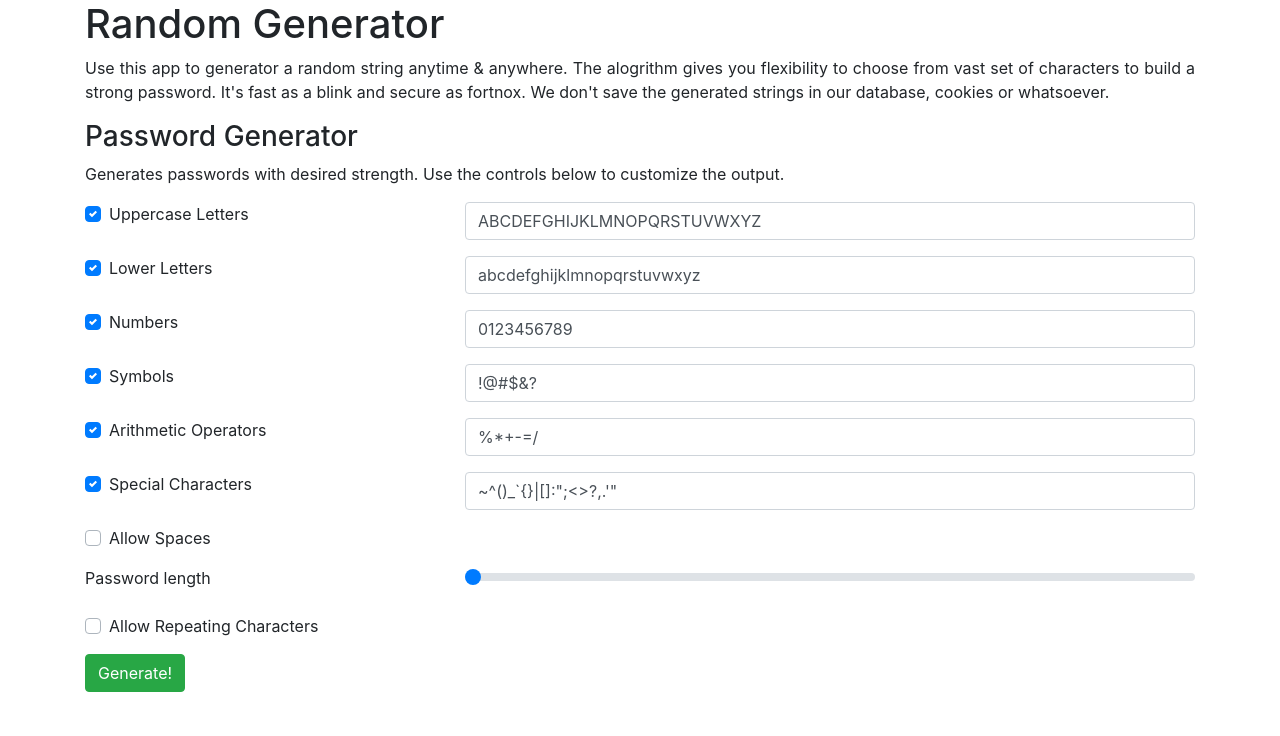
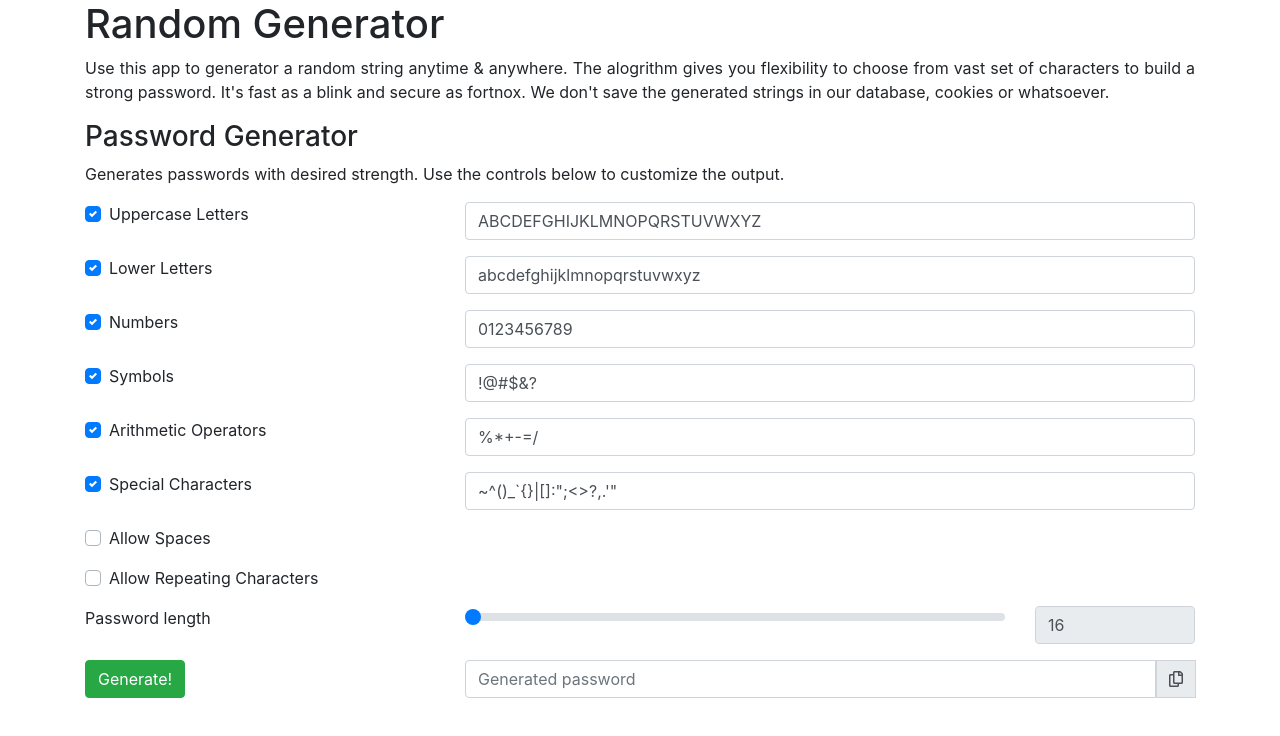
Before and after one commit to namanattri/ng-password, an Angular app: page / in a window 1280 px wide. Shown: the top 736 px of the page. Built offline with nearby package versions, Linux system fonts and the light colour scheme.

Commit message:
Copy to clipboard service

```diff
--- /dev/null
+++ b/src/app/copy-to-clipboard.service.ts
@@ -0,0 +1,23 @@
+import { Injectable } from '@angular/core';
+
+@Injectable({
+  providedIn: 'root'
+})
+export class CopyToClipboardService {
+
+  constructor() { }
+
+  copyToClipboard(value) {
+    let selBox = document.createElement('textarea');
+    selBox.style.position = 'fixed';
+    selBox.style.left = '0';
+    selBox.style.top = '0';
+    selBox.style.opacity = '0';
+    selBox.value = value;
+    document.body.appendChild(selBox);
+    selBox.focus();
+    selBox.select();
+    document.execCommand('copy');
+    document.body.removeChild(selBox);
+  }
+}
--- a/src/app/password-generator-form/password-generator-form.component.html
+++ b/src/app/password-generator-form/password-generator-form.component.html
@@ -78,22 +78,34 @@
   </div>
   <div class="row form-group">
     <div class="col-md-4">
-      <label>Password length</label>
-    </div>
-    <div class="col-md-8">
-      <input type="range" class="custom-range" min="16" max="100" formControlName="passwordLength">
-    </div>
-  </div>
-  <div class="row form-group">
-    <div class="col-md-4">
       <div class="custom-control custom-checkbox">
         <input type="checkbox" class="custom-control-input" formControlName="allowRepeatingCharacters" id="allowRepeatingCharacters">
         <label class="custom-control-label" for="allowRepeatingCharacters">Allow Repeating Characters</label>
       </div>
     </div>
   </div>
+  <div class="row form-group">
+    <div class="col-md-4">
+      <label>Password length</label>
+    </div>
+    <div class="col-md-6">
+      <input type="range" class="custom-range" min="16" max="100" formControlName="passwordLength" #ref (change)="passwordLengthChange(ref.value)">
+    </div>
+    <div class="col-md-2">
+      <input type="text" class="form-control" formControlName="passwordLength" readonly />
+    </div>
+  </div>
   <div class="row">
-    <div class="col-md-4"><button (click)="generate()" class="btn btn-success">Generate!</button></div>
-    <div>{{ generatedPassword }}</div>
+    <div class="col-md-4">
+      <button (click)="generate()" class="btn btn-success">Generate!</button>
+    </div>
+    <div class="col-md-8">
+      <div class="input-group mb-2">
+        <input type="text" class="form-control" formControlName="generatedPassword" placeholder="Generated password" id="generatedPassword" />
+        <div class="input-group-prepend">
+          <div class="input-group-text" style="cursor: pointer;" title="Click to copy" (click)="copyToClipboard()"><i class="far fa-copy"></i></div>
+        </div>
+      </div>
+    </div>
   </div>
 </form>
--- a/src/app/password-generator-form/password-generator-form.component.ts
+++ b/src/app/password-generator-form/password-generator-form.component.ts
@@ -1,6 +1,7 @@
 import { Component, OnInit } from '@angular/core';
 import { FormGroup, FormControl } from '@angular/forms';
 import { PasswordGeneratorService } from '../password-generator.service';
+import { CopyToClipboardService } from '../copy-to-clipboard.service';
 
 @Component({
   selector: 'app-password-generator-form',
@@ -17,6 +18,7 @@ export class PasswordGeneratorFormComponent implements OnInit {
     useArithmeticOperators: new FormControl(true),
     useSpecialCharacters: new FormControl(true),
     allowSpaces: new FormControl(false),
+    allowRepeatingCharacters: new FormControl(false),
 
     uppercaseLetters: new FormControl('ABCDEFGHIJKLMNOPQRSTUVWXYZ'),
     lowercaseLetters: new FormControl('abcdefghijklmnopqrstuvwxyz'),
@@ -27,20 +29,42 @@ export class PasswordGeneratorFormComponent implements OnInit {
 
     passwordLength: new FormControl(16),
 
-    allowRepeatingCharacters: new FormControl(false)
+
+    generatedPassword: new FormControl('')
   })
 
   generatedPassword: string = "";
 
-  constructor(private passwordGeneratorService: PasswordGeneratorService) { }
+  constructor(
+    private passwordGeneratorService: PasswordGeneratorService,
+    private copyToClipboardService: CopyToClipboardService
+  ) { }
 
   ngOnInit() {
+
+    this.passwordGeneratorForm.valueChanges.subscribe(val => {
+      console.log(val)
+    })
   }
 
   generate() {
     console.log(this.passwordGeneratorForm.value);
 
+    this.passwordGeneratorForm.patchValue({
+      generatedPassword: this.passwordGeneratorService.generate(this.passwordGeneratorForm.value)
+    })
+
     this.generatedPassword = this.passwordGeneratorService.generate(this.passwordGeneratorForm.value);
   }
 
+  copyToClipboard() {
+    this.copyToClipboardService.copyToClipboard(this.passwordGeneratorForm.value.generatedPassword)
+  }
+
+  passwordLengthChange(value: number) {
+    this.passwordGeneratorForm.patchValue({
+      passwordLength: value
+    })
+  }
+
 }
--- a/src/index.html
+++ b/src/index.html
@@ -9,6 +9,7 @@
   <link rel="icon" type="image/x-icon" href="favicon.ico">
 
   <link rel="stylesheet" href="https://stackpath.bootstrapcdn.com/bootstrap/4.2.1/css/bootstrap.min.css" integrity="sha384-GJzZqFGwb1QTTN6wy59ffF1BuGJpLSa9DkKMp0DgiMDm4iYMj70gZWKYbI706tWS" crossorigin="anonymous">
+  <link rel="stylesheet" href="https://use.fontawesome.com/releases/v5.7.1/css/all.css" integrity="sha384-fnmOCqbTlWIlj8LyTjo7mOUStjsKC4pOpQbqyi7RrhN7udi9RwhKkMHpvLbHG9Sr" crossorigin="anonymous">
 </head>
 <body>
   <div class="container">
```
Also changed, not shown: 1 other file (tests, documents, lock files or other folders).
